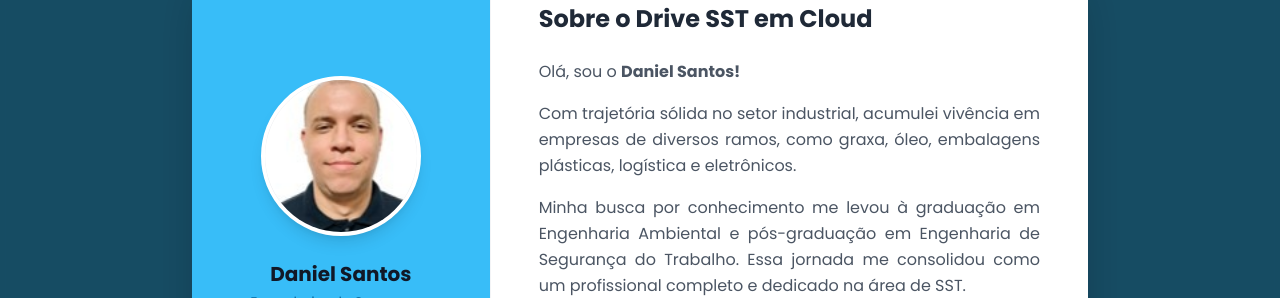
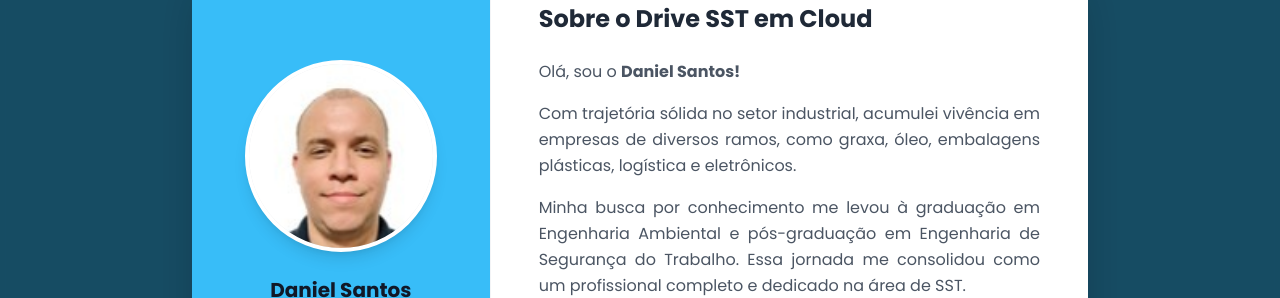
Before and after one commit to dtdevs25/sstemcloud, a React (Vite) app: page / in a window 1280 px wide. Both pictures are taken after a click on the button "O Drive". Shown: the part 176-474 px from the top of the page. Built offline with nearby package versions, Linux system fonts and the light colour scheme.

Commit message:
UI: Resize logo and fix profile image crop

```diff
--- a/components/AboutModal.tsx
+++ b/components/AboutModal.tsx
@@ -23,12 +23,12 @@ export const AboutModal: React.FC<AboutModalProps> = ({ isOpen, onClose }) => {
 
         {/* Left Column: Photo & Socials */}
         <div className="bg-brand-50 md:w-1/3 p-8 flex flex-col items-center justify-center border-r border-gray-100">
-          <div className="w-40 h-40 rounded-full border-4 border-white shadow-lg overflow-hidden mb-6 bg-gray-200">
+          <div className="w-48 h-48 rounded-full border-4 border-white shadow-lg overflow-hidden mb-6 bg-gray-200">
             {/* Foto do Daniel */}
             <img
               src="/profile.jpg"
               alt="Daniel Santos"
-              className="w-full h-full object-cover"
+              className="w-full h-full object-cover object-top"
             />
           </div>
 
--- a/components/Navbar.tsx
+++ b/components/Navbar.tsx
@@ -37,7 +37,7 @@ export const Navbar: React.FC<NavbarProps> = ({ onLoginClick }) => {
                 <img
                   src="/logo.png"
                   alt="Logo SSTemCloud"
-                  className="h-16 w-auto mr-3 object-contain transition-transform duration-300 group-hover:scale-105"
+                  className="h-12 w-auto mr-3 object-contain transition-transform duration-300 group-hover:scale-105"
                 />
                 <span className="font-extrabold text-2xl text-gray-900 tracking-tight group-hover:text-brand-700 transition-colors">
                   SSTem<span className="text-brand-500">Cloud</span>
```
